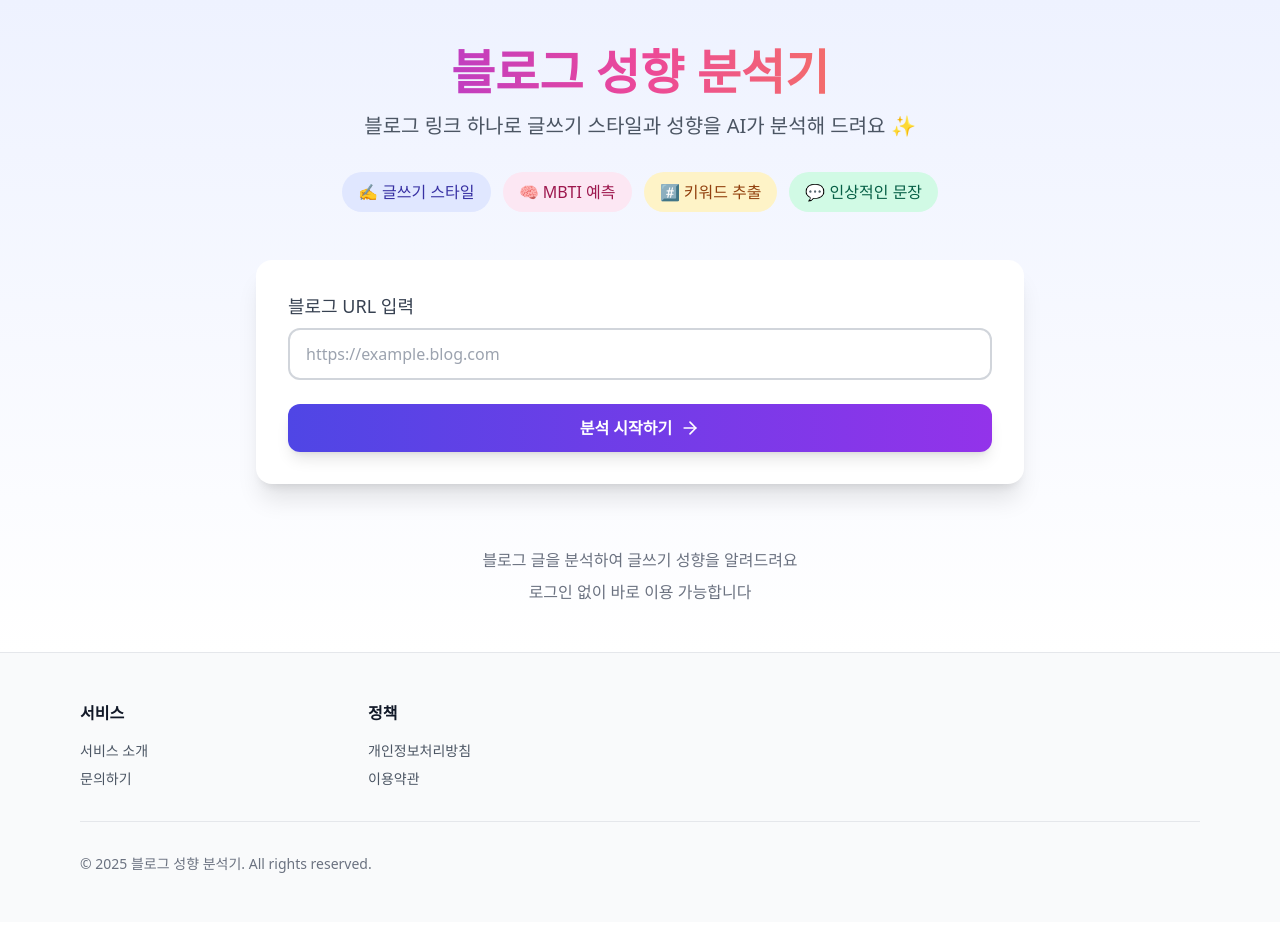
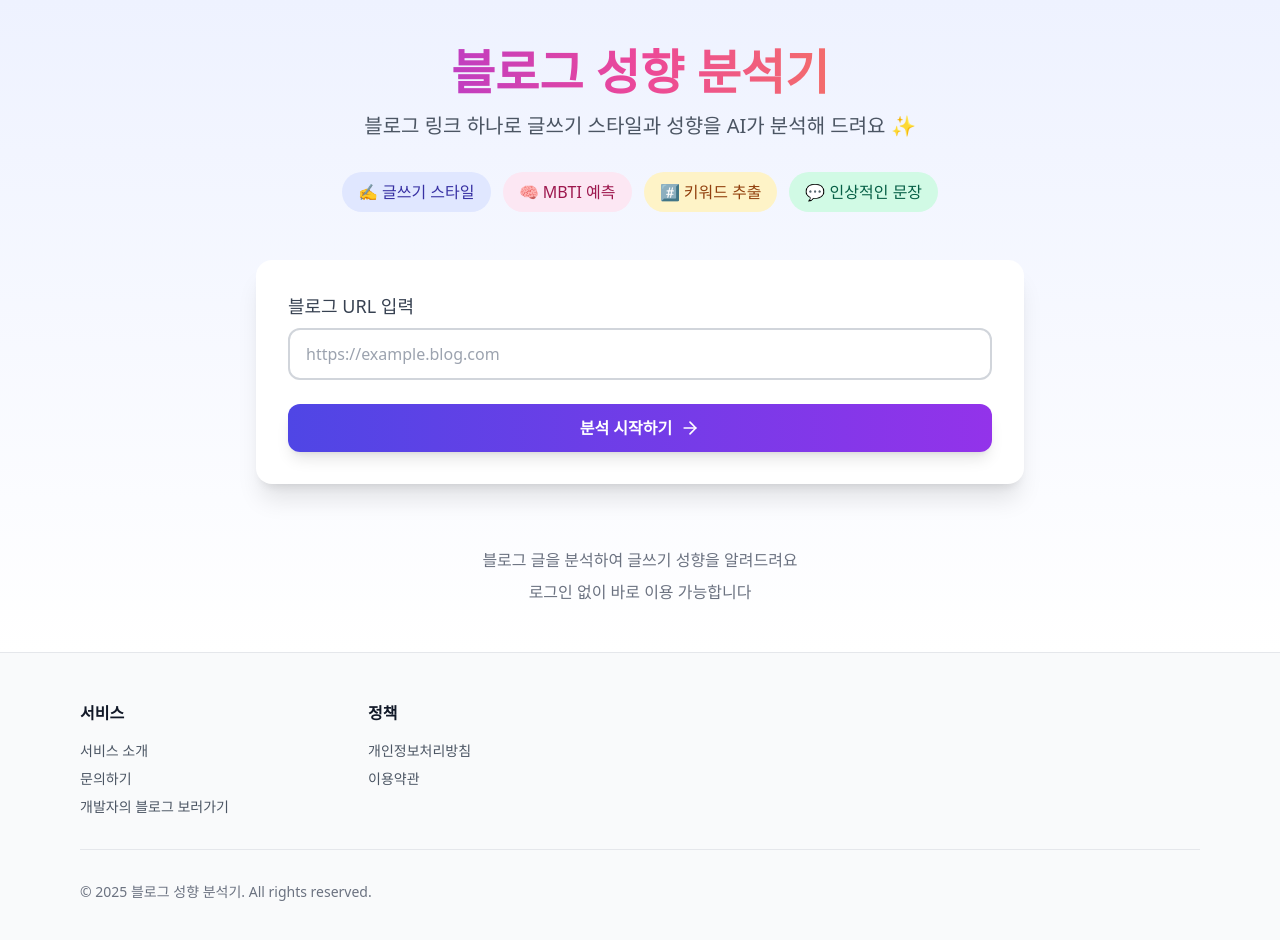
Before and after one commit to euijinkk/blog-analyzer-frontend, a React (Vite) app: page / in a window 1280 px wide. Shown: the top 940 px of the page. Built offline with nearby package versions, Linux system fonts and the light colour scheme.

Commit message:
feat: 개발자의 블로그 보러가기

```diff
--- a/src/components/Footer.tsx
+++ b/src/components/Footer.tsx
@@ -25,6 +25,14 @@ export function Footer() {
                   className="text-gray-600 hover:text-purple-600 transition-colors"
                 >
                   문의하기
+                </Link>
+              </li>
+              <li>
+                <Link
+                  to="/report?blog-url=https%3A%2F%2Fhappysisyphe.tistory.com%2F"
+                  className="text-gray-600 hover:text-purple-600 transition-colors"
+                >
+                  개발자의 블로그 보러가기
                 </Link>
               </li>
             </ul>
```
